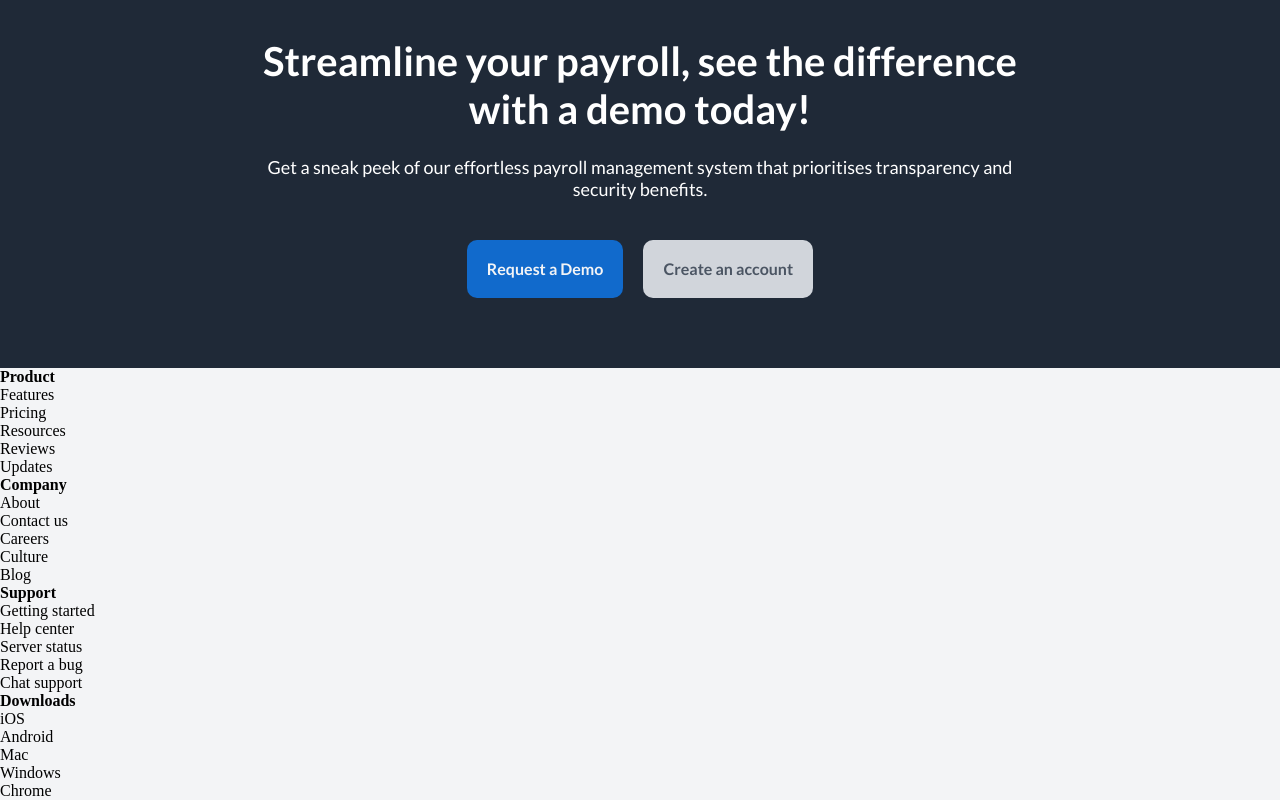
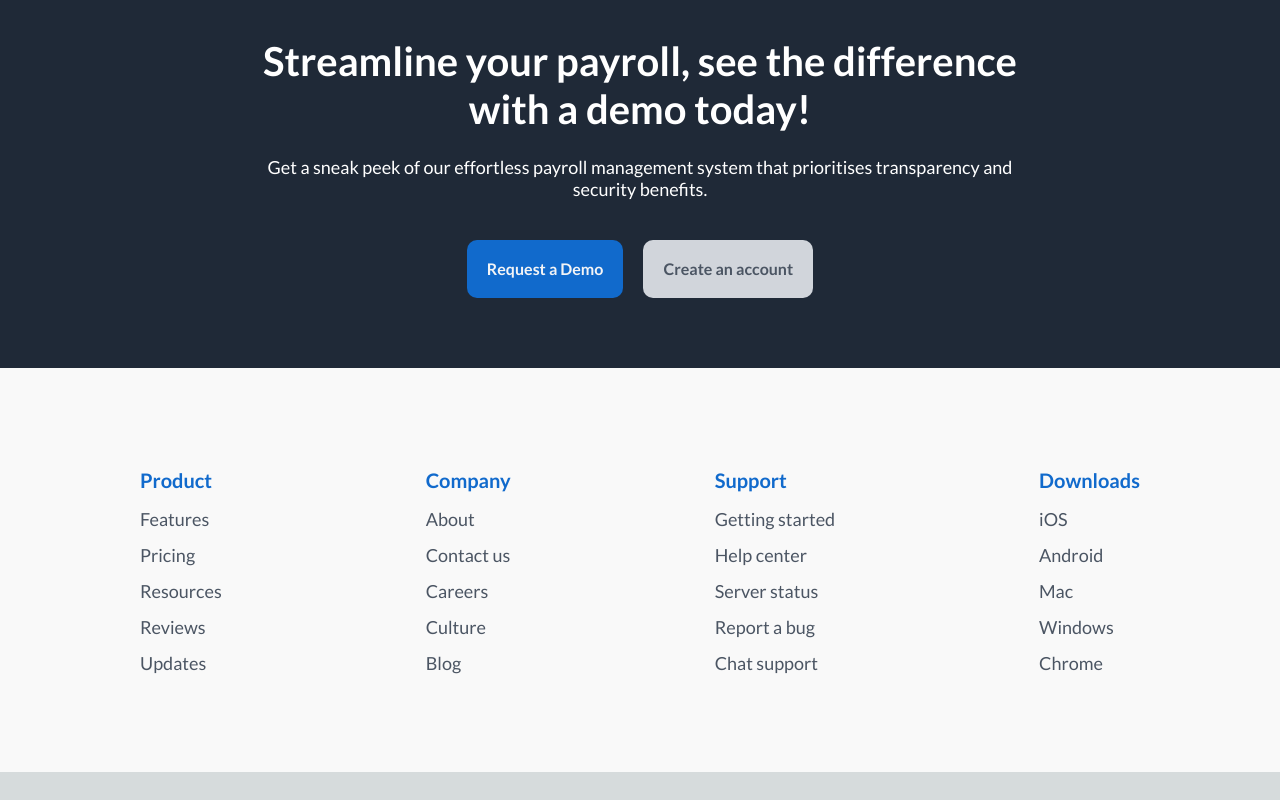
Before and after one commit to Kennyt3/RemPay, a Next.js app: page / in a window 1280 px wide. Shown: the part 2372-3172 px from the top of the page. After the commit the page ends 3144 px from the top, so only its background shows below. Built offline with nearby package versions, Linux system fonts and the light colour scheme.

Commit message:
Still working on footer

```diff
--- a/atoms/links/Links.module.css
+++ b/atoms/links/Links.module.css
@@ -0,0 +1,26 @@
+.container {
+  display: flex;
+  max-width: 1000px;
+  margin-left: auto;
+  margin-right: auto;
+  gap: 10px;
+  align-items: center;
+  justify-content: space-between;
+}
+
+.head {
+  color: rgba(17, 106, 204, 1);
+  font-size: 20px;
+  line-height: 24px;
+  font-weight: 700;
+  font-family: 'Lato';
+}
+
+.text {
+  color: rgba(75, 85, 99, 1);
+  font-size: 18px;
+  line-height: 18px;
+  font-weight: 400;
+  font-family: 'Lato';
+  margin-top: 18px;
+}
--- a/atoms/links/index.tsx
+++ b/atoms/links/index.tsx
@@ -1,14 +1,17 @@
 import React from 'react'
 import { datt } from '@/data/datts'
+import styles from './Links.module.css'
 
 const Links = (props: any) => {
   return (
-    <div>
+    <div className={styles.container}>
       {datt.map((item: any) => (
         <div>
-          <h4>{item.head}</h4>
+          <h4 className={styles.head}>{item.head}</h4>
           {item.bod.map((item: any, index: any) => (
-            <p key={index}>{item}</p>
+            <p className={styles.text} key={index}>
+              {item}
+            </p>
           ))}
         </div>
       ))}
--- a/component/Footer/Footer.module.css
+++ b/component/Footer/Footer.module.css
@@ -0,0 +1,7 @@
+.container {
+  background-color: rgba(249, 249, 249, 1);
+  padding-top: 100px;
+  padding-bottom: 100px;
+  padding-left: 20px;
+  padding-right: 20px;
+}
--- a/component/Footer/index.tsx
+++ b/component/Footer/index.tsx
@@ -6,9 +6,7 @@ const Footer = () => {
   return (
     <div className={styles.container}>
       <div className={styles.subcon}></div>
-      {/* {datt.map((item: any, index: any) => ( */}
       <Links />
-      {/* ))} */}
     </div>
   )
 }
```
